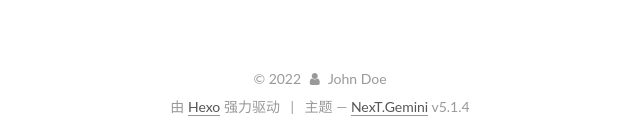
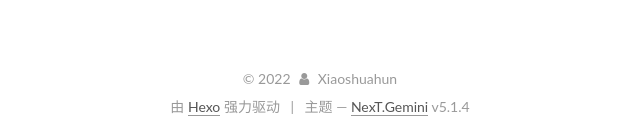
Before and after one commit to xiaoshahun/xiaoshahun.github.io, a plain HTML site: page archives/2022/05/index.html in a window 1280 px wide. Shown: the part 658-797 px from the top of the page, 450-1090 px from the left. Drawn offline with Linux system fonts and the light colour scheme.

Commit message:
Site updated: 2022-05-25 03:52:29

```diff
--- a/archives/2022/05/index.html
+++ b/archives/2022/05/index.html
@@ -79,12 +79,14 @@
 
 
 
+<meta name="description" content="士之相知，温不增华，寒不改叶，贯四时而不衰，历夷险而益固。">
 <meta property="og:type" content="website">
 <meta property="og:title" content="Hexo">
 <meta property="og:url" content="http://example.com/archives/2022/05/index.html">
 <meta property="og:site_name" content="Hexo">
+<meta property="og:description" content="士之相知，温不增华，寒不改叶，贯四时而不衰，历夷险而益固。">
 <meta property="og:locale">
-<meta property="article:author" content="John Doe">
+<meta property="article:author" content="Xiaoshuahun">
 <meta name="twitter:card" content="summary">
 
 
@@ -479,7 +481,7 @@
   <span class="with-love">
     <i class="fa fa-user"></i>
   </span>
-  <span class="author" itemprop="copyrightHolder">John Doe</span>
+  <span class="author" itemprop="copyrightHolder">Xiaoshuahun</span>
 
 
 </div>
```
Also changed, not shown: 2022/05/11/hello-world/index.html (+2 -2 lines), 2022/05/20/小傻混的OPENCV学习日记/index.html (+2 -2 lines), archives/2022/index.html (+4 -2 lines), archives/index.html (+4 -2 lines), categories/Opencv的小小学习计划/index.html (+4 -2 lines), categories/index.html (+4 -2 lines), index.html (+4 -2 lines), tags/Opencv/index.html (+4 -2 lines), tags/index.html (+4 -2 lines).
